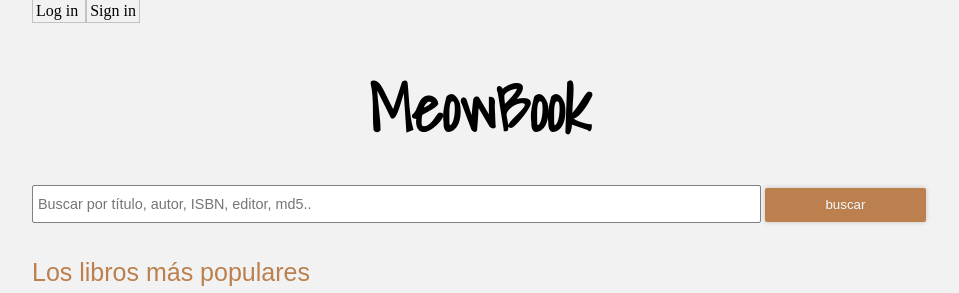
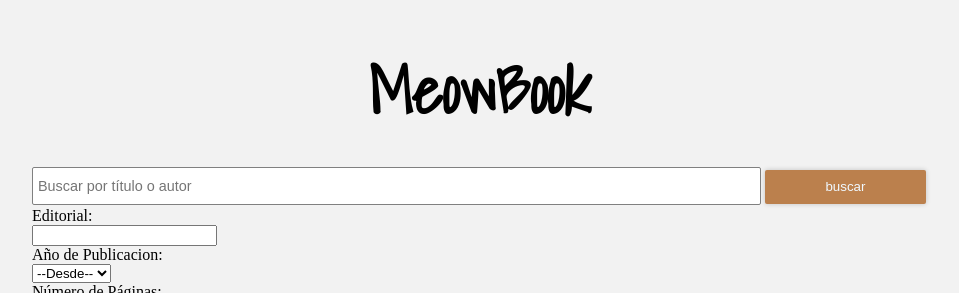
Before and after one commit to jeffHQ/MeowBook, a Flask app: template templates/mainmenu.html in a window 1280 px wide. Shown: the part 142-435 px from the top of the page, without its empty margins (160-1119 px from the left). Run offline with Flask 2, Linux system fonts and the light colour scheme; the template is opened without the code that fills it, so the values that code supplies are empty; some libraries are stand-ins or nearby versions.

Commit message:
Update mainmenu.html
todo actualizado excepto app y registro

```diff
--- a/templates/mainmenu.html
+++ b/templates/mainmenu.html
@@ -4,7 +4,7 @@
 <head>
     <title>MeowBook App</title>
     <meta charset="utf-8">
-    <link rel="stylesheet" href="{{url_for('static', filename='./main.css') }}">
+    <link rel="stylesheet" href="./main.css">
 </head>
 
 <body>
@@ -12,37 +12,71 @@
     <div class="portada">
     </div>
     <div class="content">
-        <div class="bar">
-            <a class="login">
-                Log in
-            </a>
-            <a class="signin">
-                Sign in
-            </a>
-        </div>
         <div class="title">
             <h1>MeowBook</h1>
         </div>
+
         <div class="nav" id="searchForm">
-            <input class="barra" type="text" maxlength="200" name="q" id="searchFieldx" value="" placeholder="Buscar por título, autor, ISBN, editor, md5..">
+            <input class="barra" type="text" maxlength="200" name="q" id="searchFieldx" value="" placeholder="Buscar por título o autor">
             <button class="submit" type="submit"><span>buscar</span></button>
         </div>
+
+        <form class="options">
+            <div class="option">
+                <label for="editorial">Editorial:</label><br>
+                <input class="option-input" type="text" id="editorial" name="editorial">
+            </div>
+            <div class="option">
+                <label for="año_publicacion">Año de Publicacion:</label><br>
+                <select class="option-input" id="year" name="year">
+                    <option value="Accion" disabled selected>--Desde--</option>
+                    <option value="Accion">2000</option>
+                    <option value="Ficcion">1990</option>
+                    <option value="Drama">1980</option>
+                    <option value="Ficcion">1970</option>
+                    <option value="Drama">1960</option>
+                    <option value="Comedia">1950</option>
+                    <option value="Accion">1940</option>
+                    <option value="Ficcion">1930</option>
+                    <option value="Drama">1920</option>
+                    <option value="Comedia">1910</option>
+                    <option value="Accion">1900</option>
+                    </select>
+            </div>
+            <div class="option">
+                <label for="nro_paginas">Número de Páginas:</label><br>
+                <input class="option-input" type="number" id="nro_paginas" name="nro_paginas">
+            </div>
+            <div class="option">
+                <label for="genero">Género:</label><br>
+                <select class="option-input" id="genero" name="genero">
+                    <option value="Accion" disabled selected>--Seleccione un género--</option>
+                    <option value="Accion">Acción</option>
+                    <option value="Comedia">Comedia</option>
+                    <option value="Drama">Drama</option>
+                    <option value="Ficcion">Ficción</option>
+                    </select>
+            </div>
+        </form>
+
         <div class="books">
             <h1 class="populares">Los libros más populares</h1>
             <div class="container">
 
-                <a href="https://www.actualidadliteratura.com/el-club-de-la-lucha/" target="_blank"><img class="book" id="elClubDeLaLucha" src="./Imagen1.jpg"></a>
-                <a href="https://www.lecturalia.com/libro/14742/el-filo-de-la-navaja#:~:text=Un%20hombre%2C%20Larry%20Darrel%2C%20mira,el%20mundo%20de%20las%20finanzas." target=" _blank "><img class="book " src="./Imagen2.jpg "></a>
-                <a href="https://www.centrobibliotecario.cl/index.php/2019/03/19/el-elefante-desaparece-resena/#:~:text=Un%20hombre%20obsesionado%20con%20la,de%20personajes%20con%20expectativas%20extra%C3%B1as" target="_blank "><img class="book " src="./Imagen3.jpg "></a>
+                <a href="https://www.actualidadliteratura.com/el-club-de-la-lucha/" target="_blank"><img class="book" id="elClubDeLaLucha" src="images/Imagen1.jpg"></a>
+                <a href="https://www.lecturalia.com/libro/14742/el-filo-de-la-navaja#:~:text=Un%
+                20hombre%2C%20Larry%20Darrel%2C%20mira,el%20mundo%20de%20las%20finanzas." target=" _blank "><img class="book " src="images/Imagen2.jpg"></a>
+                <a href="https://www.centrobibliotecario.cl/index.php/2019/03/19/el-elefante-desaparece-resena/#
+                :~:text=Un%20hombre%20obsesionado%20con%20la,de%20personajes%20con%20expectativas%20extra%C3%B1as" target="_blank "><img class="book " src="images/Imagen3.jpg"></a>
 
-                <a target="_blank "><img class="book " src="./Imagen4.jpg "></a>
-                <a target="_blank "> <img class="book " src="./Imagen5.jpg "></a>
-                <a target="_blank "><img class="book " src="./Imagen6.jpg "></a>
+                <a target="_blank "><img class="book " src="images/Imagen4.jpg"></a>
+                <a target="_blank "> <img class="book " src="images/Imagen5.jpg"></a>
+                <a target="_blank "><img class="book " src="images/Imagen6.jpg"></a>
 
-                <a target="_blank "><img class="book " src="./Imagen7.jpg "></a>
-                <a target="_blank "><img class="book " src="./Imagen8.jpg "></a>
-                <a target="_blank "><img class="book " src="./Imagen9.jpg "></a>
-                <a target="_blank "><img class="book " src="./Imagen10.jpg "></a>
+                <a target="_blank "><img class="book " src="images/Imagen7.jpg"></a>
+                <a target="_blank "><img class="book " src="images/Imagen8.jpg"></a>
+                <a target="_blank "><img class="book " src="images/Imagen9.jpg"></a>
+                <a target="_blank "><img class="book " src="images/Imagen10.jpg"></a>
             </div>
         </div>
     </div>
```
